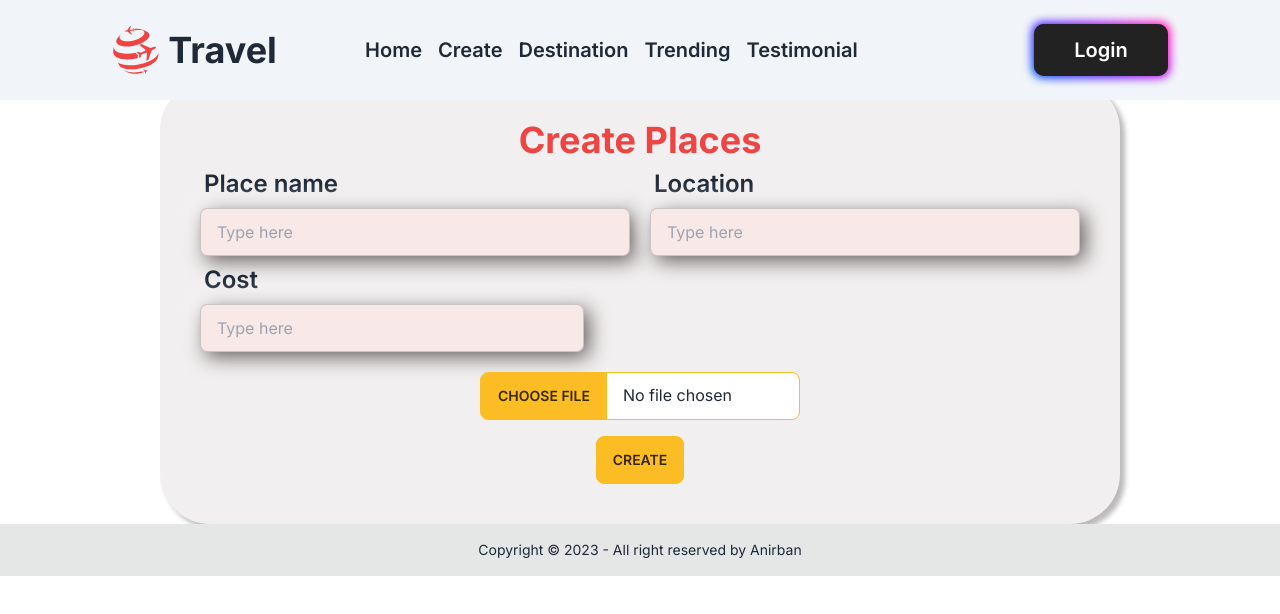
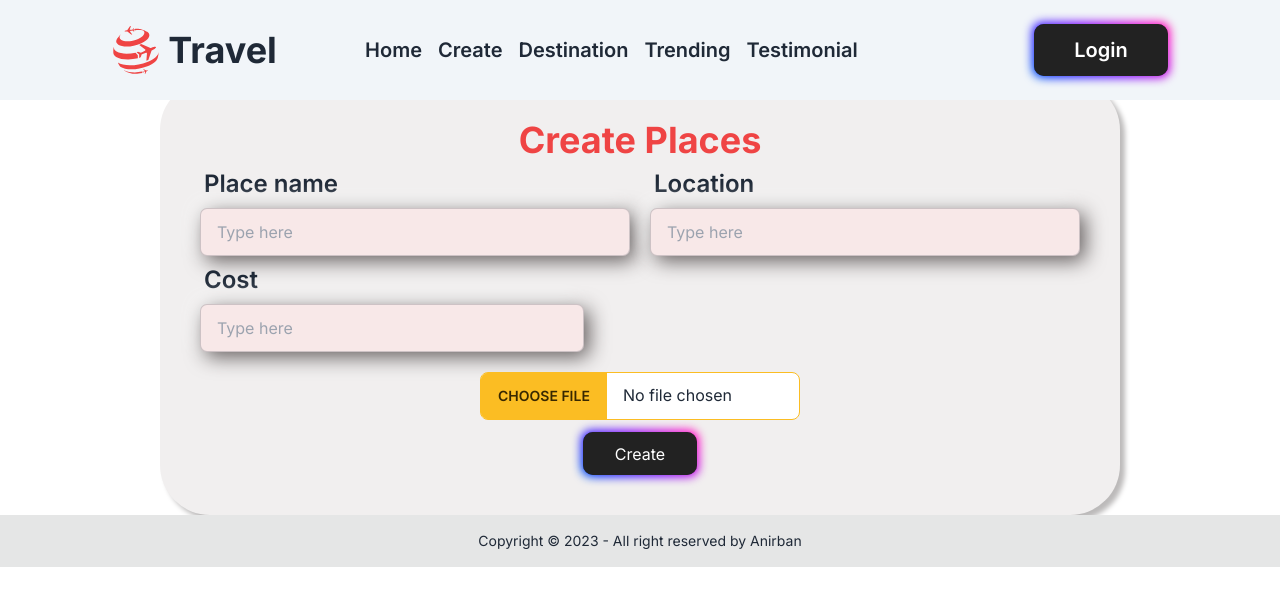
Before and after one commit to anirbanbanai/travel-goo, a Next.js app: page /create in a window 1280 px wide. Shown: the top 614 px of the page. Built offline with nearby package versions, Linux system fonts and the light colour scheme.

Commit message:
btn added

```diff
--- a/src/app/(all)/create/page.jsx
+++ b/src/app/(all)/create/page.jsx
@@ -1,4 +1,5 @@
 'use client'
+import Btnn from '@/components/Btnn';
 /* eslint-disable react-hooks/rules-of-hooks */
 import React from 'react';
 import { useForm } from 'react-hook-form';
@@ -69,8 +70,8 @@ const createPage = () => {
                 <div className="mt-5 flex justify-center">
                     <input {...register("image", { required: true })} type="file" className="file-input file-input-bordered file-input-warning w-full max-w-xs" />
                 </div>
-                <div className="flex justify-center">
-                    <button className='btn btn-warning mt-4 hover:bg-red-500'>Create</button>
+                <div className="flex justify-center mt-3">
+                    <Btnn>Create</Btnn>
                 </div>
             </form>
         </div>
--- a/src/app/globals.css
+++ b/src/app/globals.css
@@ -45,7 +45,7 @@
 
   /* CSS */
   .bb:hover{
-    font-size: 20px;
+    font-size: 15px;
   }
   .bb {
     padding: 0.6em 2em;
```
